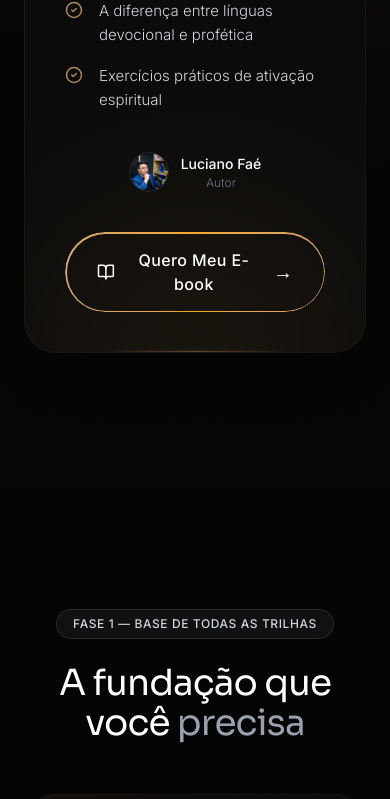
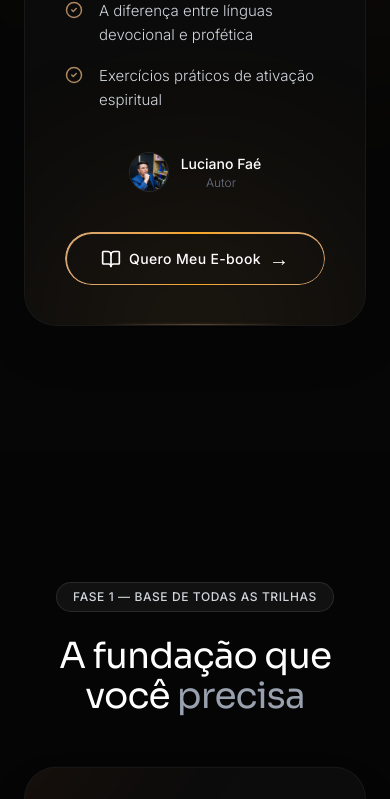
Before and after one commit to kaizenhub/treinamento-do-guerreiro, a React (Vite) app: page / in a window 390 px wide. Shown: the part 4432-5231 px from the top of the page. Built offline with nearby package versions, Linux system fonts and the light colour scheme.

Commit message:
fix: ajustar layout do botão no mobile na seção do Ebook

```diff
--- a/src/App.tsx
+++ b/src/App.tsx
@@ -1112,12 +1112,12 @@ function EbookSection() {
               </div>
 
               {/* CTA Button */}
-              <div className="relative group/btnwrap w-full md:w-auto inline-block">
+              <div className="relative group/btnwrap w-full md:w-auto flex md:inline-flex">
                 <a
                   href="https://pay.kiwify.com.br/hj9p35O"
                   target="_blank"
                   rel="noopener noreferrer"
-                  className="relative rounded-full px-8 py-4 flex items-center justify-center gap-3 text-[16px] font-medium text-white group/btn w-full md:w-auto"
+                  className="relative rounded-full px-6 py-4 sm:px-8 sm:py-4 flex items-center justify-center gap-2 sm:gap-3 text-[14px] sm:text-[16px] font-medium text-white group/btn w-full md:w-auto whitespace-nowrap"
                 >
                   {/* Gradient Border */}
                   <div
```
